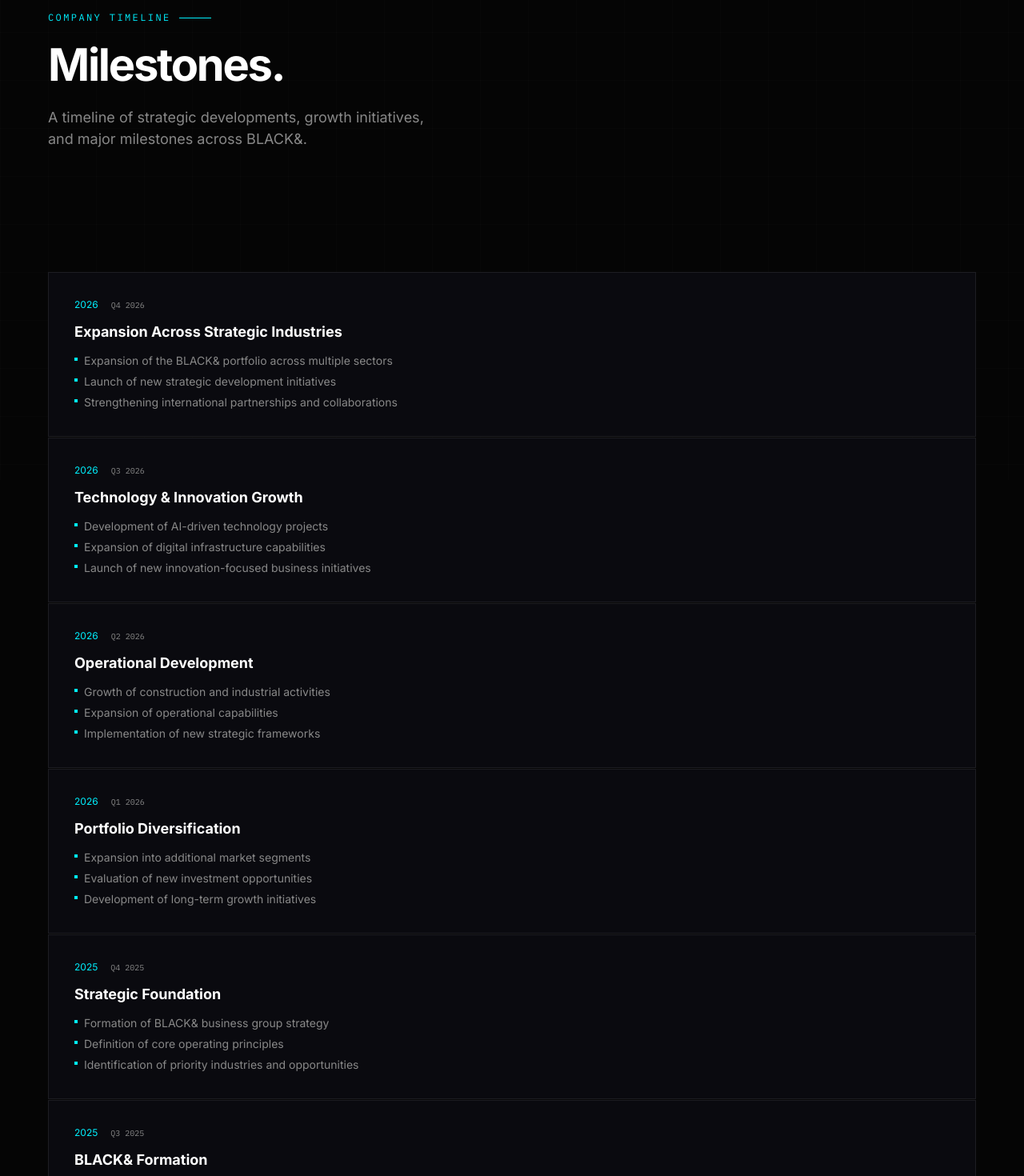
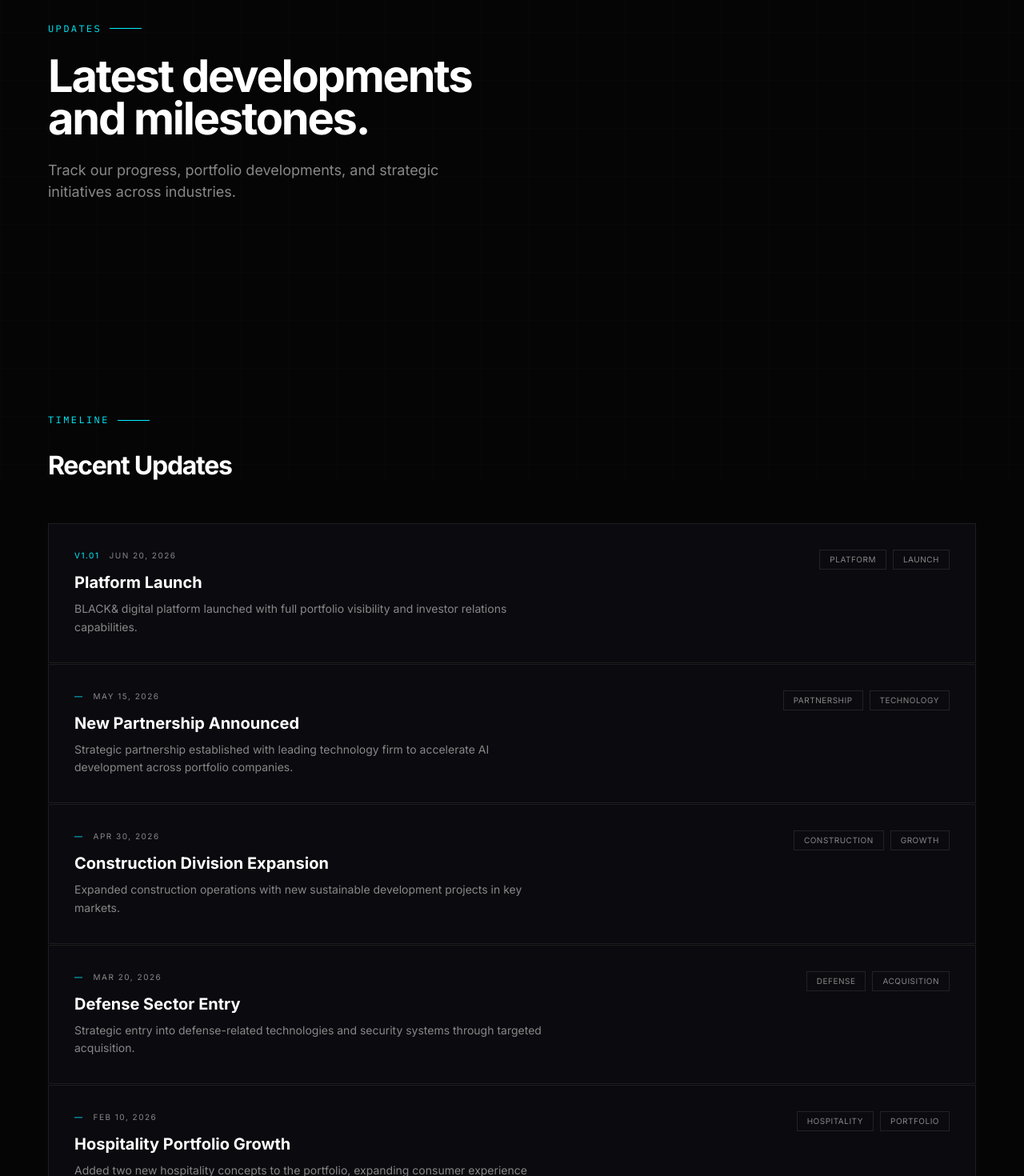
Before and after one commit to blackandb/aeth, a Next.js app: page /updates in a window 1280 px wide. Shown: the part 200-1670 px from the top of the page at 80% size. Built offline with nearby package versions, Linux system fonts and the light colour scheme.

Commit message:
Update page.tsx

```diff
--- a/src/app/updates/page.tsx
+++ b/src/app/updates/page.tsx
@@ -1,110 +1,110 @@
 import type { Metadata } from "next";
 
 export const metadata: Metadata = {
-  title: "Milestones — BLACK&",
-  description: "Key milestones, strategic developments, and major initiatives across the BLACK& ecosystem.",
+  title: "Updates — BLACK&",
+  description: "Latest updates, milestones, and developments from BLACK& across our portfolio and strategic initiatives.",
+  alternates: { canonical: "https://blackandi.com/updates" },
+  openGraph: {
+    title: "Updates — BLACK&",
+    description: "Latest developments and milestones.",
+    url: "https://blackandi.com/updates",
+    images: [{ url: "/og-updates.jpg", width: 1200, height: 630 }],
+  },
 };
 
-const entries = [
+const updates = [
   {
-    version: "2026",
-    date: "Q4 2026",
-    title: "Expansion Across Strategic Industries",
-    changes: [
-      "Expansion of the BLACK& portfolio across multiple sectors",
-      "Launch of new strategic development initiatives",
-      "Strengthening international partnerships and collaborations",
-    ],
+    date: "2026-06-20",
+    version: "V1.01",
+    title: "Platform Launch",
+    description: "BLACK& digital platform launched with full portfolio visibility and investor relations capabilities.",
+    tags: ["Platform", "Launch"],
   },
   {
-    version: "2026",
-    date: "Q3 2026",
-    title: "Technology & Innovation Growth",
-    changes: [
-      "Development of AI-driven technology projects",
-      "Expansion of digital infrastructure capabilities",
-      "Launch of new innovation-focused business initiatives",
-    ],
+    date: "2026-05-15",
+    version: "—",
+    title: "New Partnership Announced",
+    description: "Strategic partnership established with leading technology firm to accelerate AI development across portfolio companies.",
+    tags: ["Partnership", "Technology"],
   },
   {
-    version: "2026",
-    date: "Q2 2026",
-    title: "Operational Development",
-    changes: [
-      "Growth of construction and industrial activities",
-      "Expansion of operational capabilities",
-      "Implementation of new strategic frameworks",
-    ],
+    date: "2026-04-30",
+    version: "—",
+    title: "Construction Division Expansion",
+    description: "Expanded construction operations with new sustainable development projects in key markets.",
+    tags: ["Construction", "Growth"],
   },
   {
-    version: "2026",
-    date: "Q1 2026",
-    title: "Portfolio Diversification",
-    changes: [
-      "Expansion into additional market segments",
-      "Evaluation of new investment opportunities",
-      "Development of long-term growth initiatives",
-    ],
+    date: "2026-03-20",
+    version: "—",
+    title: "Defense Sector Entry",
+    description: "Strategic entry into defense-related technologies and security systems through targeted acquisition.",
+    tags: ["Defense", "Acquisition"],
   },
   {
-    version: "2025",
-    date: "Q4 2025",
-    title: "Strategic Foundation",
-    changes: [
-      "Formation of BLACK& business group strategy",
-      "Definition of core operating principles",
-      "Identification of priority industries and opportunities",
-    ],
-  },
-  {
-    version: "2025",
-    date: "Q3 2025",
-    title: "BLACK& Formation",
-    changes: [
-      "Establishment of the BLACK& vision",
-      "Creation of long-term development roadmap",
-      "Foundation for future business growth",
-    ],
+    date: "2026-02-10",
+    version: "—",
+    title: "Hospitality Portfolio Growth",
+    description: "Added two new hospitality concepts to the portfolio, expanding consumer experience offerings.",
+    tags: ["Hospitality", "Portfolio"],
   },
 ];
 
-export default function ChangelogPage() {
+export default function UpdatesPage() {
   return (
     <>
-      <section className="flex min-h-[60vh] flex-col justify-center py-24">
-        <div className="eyebrow">Company Timeline</div>
-        <h1 className="text-[56px] font-bold leading-[0.95] tracking-[-0.04em] max-lg:text-[40px] max-md:text-[32px]">
-          Milestones.
+      <section className="flex min-h-[70vh] flex-col justify-center py-24">
+        <div className="eyebrow">Updates</div>
+        <h1 className="max-w-[600px] text-[56px] font-bold leading-[0.95] tracking-[-0.04em] max-lg:text-[40px] max-md:text-[32px]">
+          Latest developments and milestones.
         </h1>
-        <p className="mt-6 max-w-[480px] text-lg leading-[1.5] text-secondary">
-          A timeline of strategic developments, growth initiatives, and major milestones across BLACK&.
+        <p className="mt-6 max-w-[500px] text-lg leading-[1.5] text-secondary">
+          Track our progress, portfolio developments, and strategic initiatives
+          across industries.
         </p>
       </section>
 
-      <section className="pb-24">
+      <section className="py-24">
+        <div className="mb-12">
+          <div className="eyebrow">Timeline</div>
+          <h2 className="mt-4 text-[32px] font-bold tracking-[-0.04em]">
+            Recent Updates
+          </h2>
+        </div>
+
         <div className="flex flex-col gap-px">
-          {entries.map((entry) => (
-            <div key={`${entry.version}-${entry.date}`} className="aeth-card">
-              <div className="mb-3 flex items-center gap-4">
-                <span className="font-[var(--font-mono)] text-xs text-accent-cyan">
-                  {entry.version}
-                </span>
-                <span className="system-label">{entry.date}</span>
+          {updates.map((update) => (
+            <div key={update.title} className="aeth-card">
+              <div className="flex flex-col gap-4 lg:flex-row lg:items-start lg:justify-between">
+                <div className="max-w-[600px]">
+                  <div className="flex items-center gap-3">
+                    <span className="font-[var(--font-mono)] text-[10px] uppercase tracking-[0.15em] text-accent-cyan">
+                      {update.version}
+                    </span>
+                    <time className="font-[var(--font-mono)] text-[10px] uppercase tracking-[0.15em] text-secondary">
+                      {new Date(update.date).toLocaleDateString("en-US", {
+                        year: "numeric",
+                        month: "short",
+                        day: "numeric",
+                      })}
+                    </time>
+                  </div>
+                  <h3 className="mt-3 text-xl font-bold">{update.title}</h3>
+                  <p className="mt-2 text-sm leading-relaxed text-secondary">
+                    {update.description}
+                  </p>
+                </div>
+                <div className="flex shrink-0 flex-wrap gap-2">
+                  {update.tags.map((tag) => (
+                    <span
+                      key={tag}
+                      className="border border-[rgba(255,255,255,0.1)] px-3 py-1 font-[var(--font-mono)] text-[10px] uppercase tracking-wider text-secondary"
+                    >
+                      {tag}
+                    </span>
+                  ))}
+                </div>
               </div>
-
-              <h2 className="text-lg font-bold">{entry.title}</h2>
-
-              <ul className="mt-3 space-y-1.5">
-                {entry.changes.map((change, j) => (
-                  <li
-                    key={j}
-                    className="flex items-start gap-2 text-sm text-secondary"
-                  >
-                    <span className="mt-1.5 inline-block h-1 w-1 shrink-0 bg-accent-cyan" />
-                    {change}
-                  </li>
-                ))}
-              </ul>
             </div>
           ))}
         </div>
```
